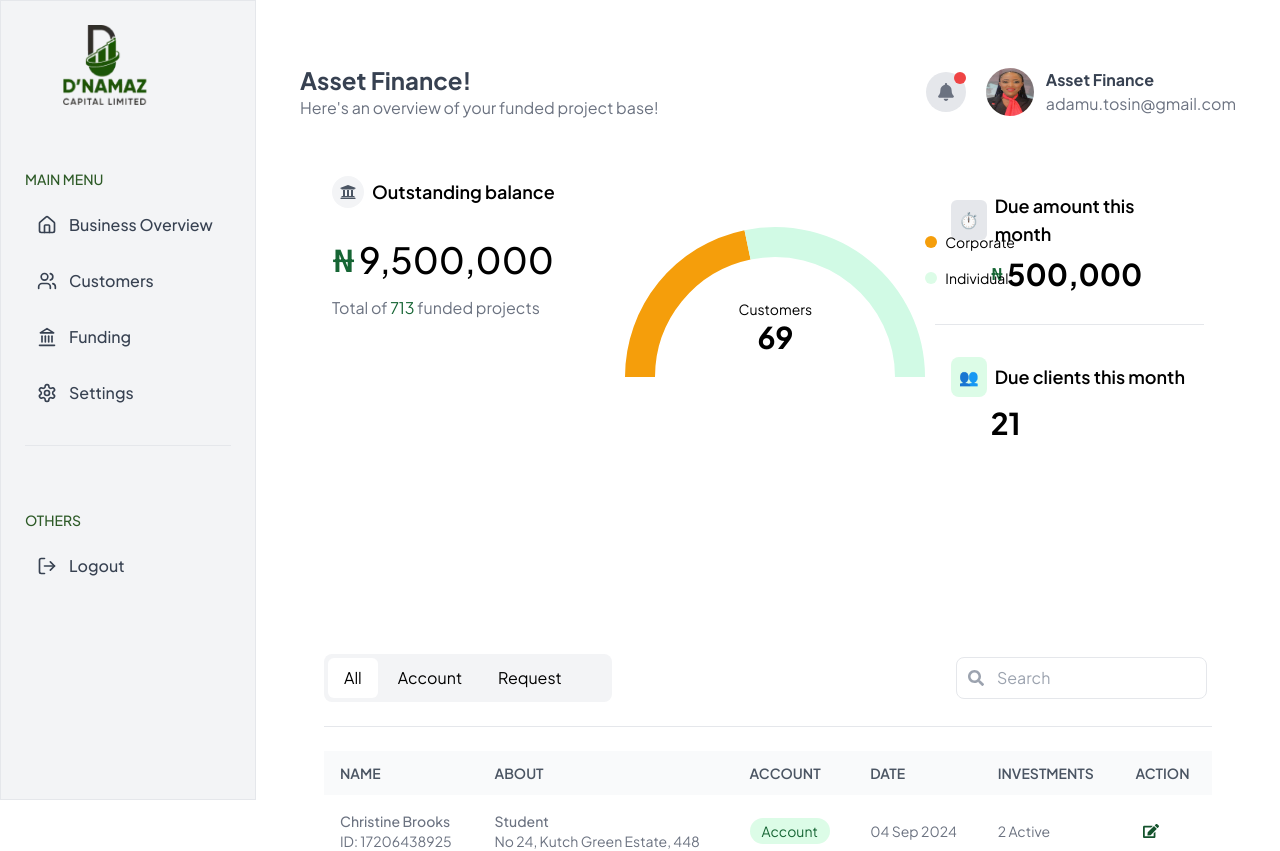
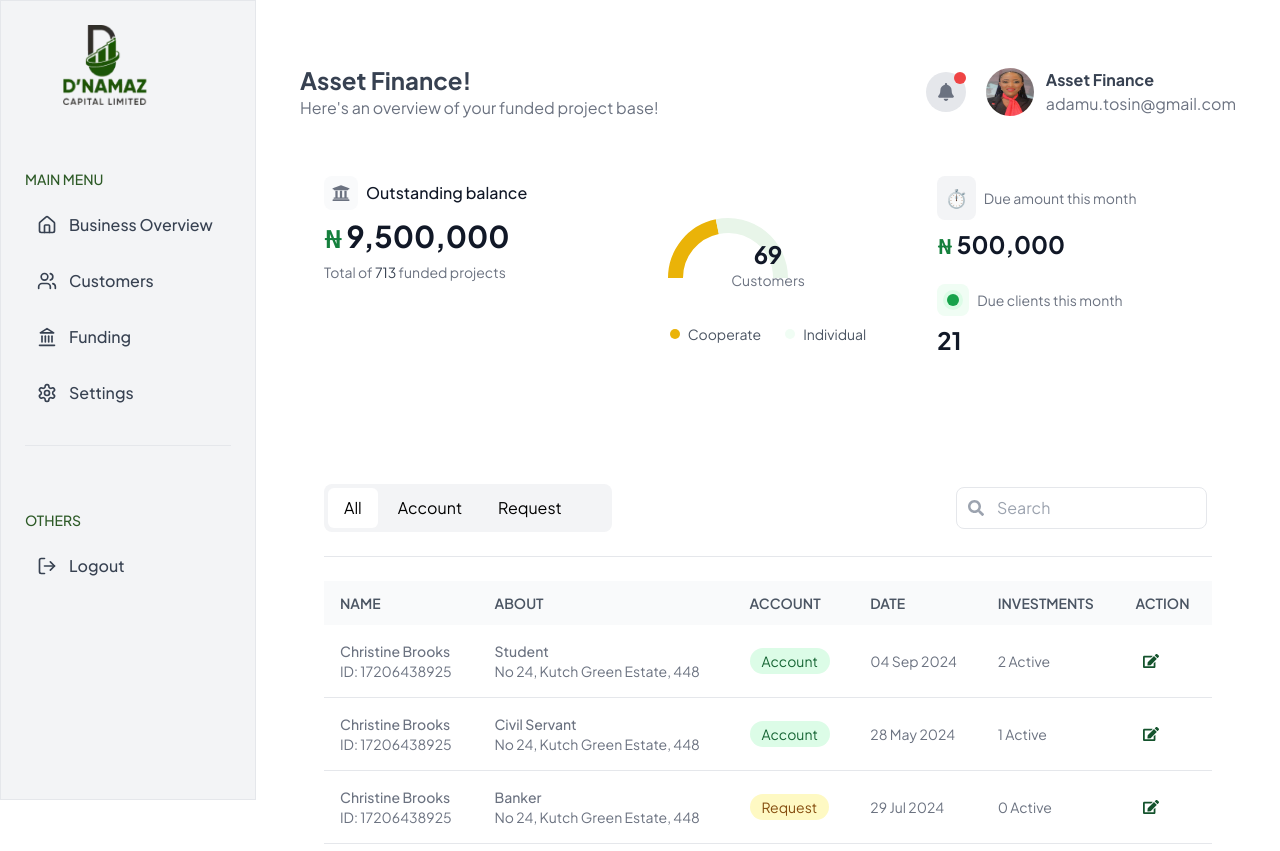
Before and after one commit to AyoMoses1/dnamaz, a Next.js app: page /funding in a window 1280 px wide. Shown: the top 851 px of the page. Built offline with nearby package versions, Linux system fonts and the light colour scheme; no server answers.

Commit message:
feat: enhance OutstandingBalance component with improved styling and layout adjustments

```diff
--- a/app/_components/OutstandingBalance.tsx
+++ b/app/_components/OutstandingBalance.tsx
@@ -34,41 +34,39 @@ const OutstandingBalance: React.FC<OutstandingBalanceProps> = ({
     datasets: [
       {
         data: [customerCount.cooperative, customerCount.individual],
-        backgroundColor: ['#F59E0B', '#D1FAE5'],
+        backgroundColor: ['#EAB308', '#E8F5E9'],
         borderWidth: 0,
-        cutout: '80%',
+        cutout: '75%',
       }
     ]
   };
 
   return (
-    <div className="w-full max-w-6xl px-8 py-6 bg-white">
+    <div className="w-full max-w-6xl p-6 bg-white">
       <div className="grid grid-cols-1 md:grid-cols-3 gap-8">
         {/* Outstanding Balance Section */}
-        <div className="space-y-8">
-          <div className="flex items-center">
-            <div className="bg-gray-100 p-2 rounded-full">
-              <FaUniversity className="text-gray-600" />
+        <div className="space-y-2">
+          <div className="flex items-center gap-2">
+            <div className="bg-gray-50 p-2 rounded-lg">
+              <FaUniversity className="text-gray-500 text-lg" />
             </div>
-            <span className="text-lg ml-2 font-semibold text-black">Outstanding balance</span>
+            <span className="text-base font-medium text-gray-900">Outstanding balance</span>
           </div>
-          <div className="mt-8">
-            <div className="flex items-center">
-              <span className="text-green-800 font-bold text-3xl mr-1">₦</span>
-              <span className="text-4xl font-medium text-black">9,500,000</span>
+          <div className="mt-4">
+            <div className="flex items-baseline">
+              <span className="text-green-700 font-bold text-2xl">₦</span>
+              <span className="text-3xl font-bold text-gray-900 ml-1">9,500,000</span>
             </div>
-            <div className="text-gray-500 mt-4">
-              Total of <span className="text-green-800">{totalProjects}</span> funded projects
+            <div className="text-gray-500 text-sm mt-2">
+              Total of <span className="text-gray-700">{totalProjects}</span> funded projects
             </div>
           </div>
         </div>
 
         {/* Customers Chart */}
-  <div className="flex items-start space-y-20 translate-y-[-24px] translate-x-[-8px]">
-  {/* Doughnut Chart Container */}
-  <div className="relative w-[300px] h-[350px]">
+        <div className="flex flex-col items-center justify-center">
+          <div className="relative w-[200px] h-[120px]">
             <Doughnut
-      className=""
               data={chartData}
               options={{
                 plugins: {
@@ -81,50 +79,50 @@ const OutstandingBalance: React.FC<OutstandingBalanceProps> = ({
                 responsive: true
               }}
             />
-    <div className="absolute inset-0 flex flex-col items-center justify-center ">
-      <div className="text-sm text-black">Customers</div>
-      <span className="text-3xl font-bold text-black">{customerCount.total}</span>
+            <div className="absolute inset-0 flex flex-col items-center justify-center mt-8">
+              <span className="text-2xl font-bold text-gray-900">{customerCount.total}</span>
+              <div className="text-sm text-gray-500">Customers</div>
             </div>
           </div>
 
-  {/* Legends */}
-  <div className="flex flex-col items-start space-y-4">
-    <div className="flex items-center space-x-2">
-      <div className="w-3 h-3 rounded-full bg-amber-500"></div>
-      <span className="text-sm text-black">Corporate</span>
+          {/* Legend */}
+          <div className="flex justify-center gap-6 mt-4">
+            <div className="flex items-center gap-2">
+              <div className="w-2.5 h-2.5 rounded-full bg-yellow-500"></div>
+              <span className="text-sm text-gray-600">Cooperate</span>
             </div>
-    <div className="flex items-center space-x-2">
-      <div className="w-3 h-3 rounded-full bg-green-100"></div>
-      <span className="text-sm text-black">Individual</span>
+            <div className="flex items-center gap-2">
+              <div className="w-2.5 h-2.5 rounded-full bg-green-50"></div>
+              <span className="text-sm text-gray-600">Individual</span>
             </div>
           </div>
         </div>
 
-
-
         {/* Due Amount and Due Clients Section */}
-        <div className="space-y-4">
-          <div className="p-4 rounded-lg">
-            <div className="flex items-center space-x-2">
-              <div className="p-2 bg-gray-200 rounded-md">
-                <span role="img" aria-label="clock">⏱️</span>
+        <div className="space-y-6">
+          <div>
+            <div className="flex items-center gap-2 mb-2">
+              <div className="p-2 bg-gray-100 rounded-lg">
+                <span role="img" aria-label="clock" className="text-lg">⏱️</span>
               </div>
-              <span className="text-lg font-semibold text-black">Due amount this month</span>
+              <span className="text-sm text-gray-500">Due amount this month</span>
             </div>
-            <div className="flex items-center mt-2">
-              <span className="text-green-800 font-bold mr-1 ml-10">₦</span>
-              <span className="text-3xl font-bold text-black">500,000</span>
+            <div className="flex items-baseline">
+              <span className="text-green-700 font-bold text-xl mr-1">₦</span>
+              <span className="text-2xl font-bold text-gray-900">500,000</span>
             </div>
           </div>
-          <div className="h-px bg-gray-200 w-full"></div>
-          <div className="p-4 rounded-lg">
-            <div className="flex items-center space-x-2">
-              <div className="p-2 bg-green-100 rounded-lg">
-                <span role="img" aria-label="people" className="text-green-800">👥</span>
+
+          <div>
+            <div className="flex items-center gap-2 mb-2">
+              <div className="w-8 h-8 bg-green-50 rounded-lg flex items-center justify-center">
+                <div className="w-5 h-5 bg-green-100 rounded-full flex items-center justify-center">
+                  <div className="w-3 h-3 bg-green-600 rounded-full"></div>
                 </div>
-              <span className="text-lg font-semibold text-black">Due clients this month</span>
               </div>
-            <div className="text-3xl font-bold mt-2 text-black ml-10">{dueClients}</div>
+              <span className="text-sm text-gray-500">Due clients this month</span>
+            </div>
+            <div className="text-2xl font-bold text-gray-900">{dueClients}</div>
           </div>
         </div>
       </div>
```
Lines whose indentation alone changed are shown as unchanged.
